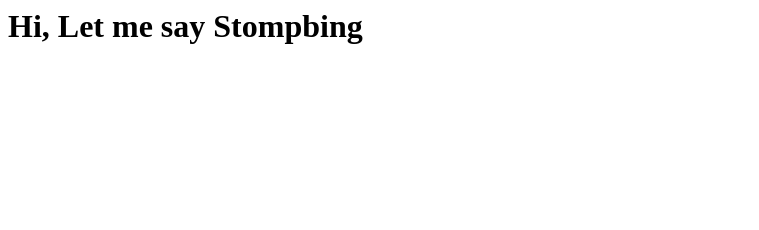
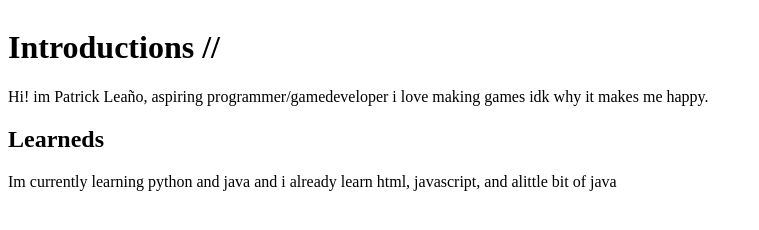
Before and after one commit to Patrick0L/index.html, a plain HTML site: page index.html in a window 1280 px wide. Shown: the whole page, without its empty margins (0-759 px from the left). Drawn offline with Linux system fonts and the light colour scheme.

Commit message:
Update index.html

```diff
--- a/index.html
+++ b/index.html
@@ -1,8 +1,19 @@
 <html>
 
-<head>
+<head> <title> Profiles | Info </title>
 </head>
 <body>
-<h1> Hi, Let me say Stompbing </h1>
-</body>
+
+<img src="" alt="">
+
+
+<h1> Introductions //</h1>
+<p> Hi! im Patrick Leaño, aspiring programmer/gamedeveloper
+   i love making games idk why it makes me happy.
+
+
+  <h2> Learneds </h2>
+  <p> Im currently learning python and java and i already learn html, javascript, and alittle bit of java </h2>
+
+  </body>
 </html>
```
